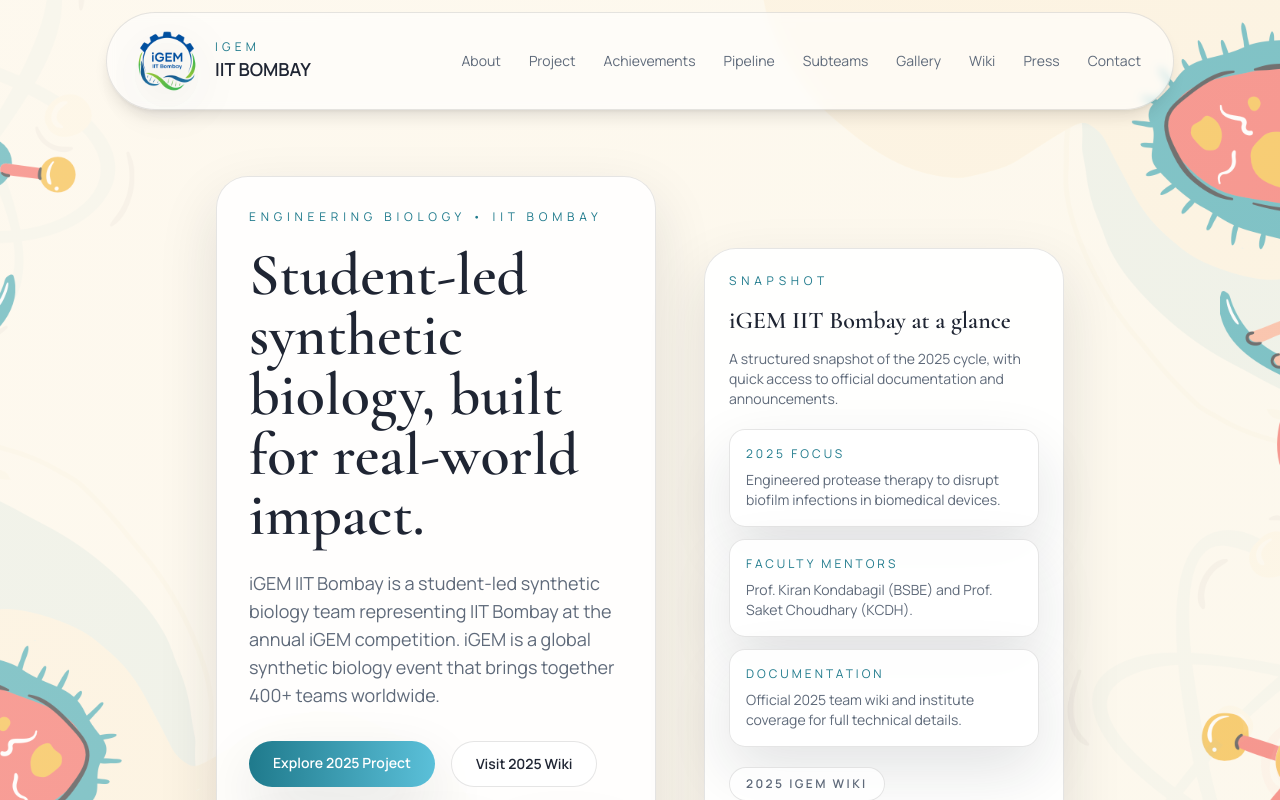
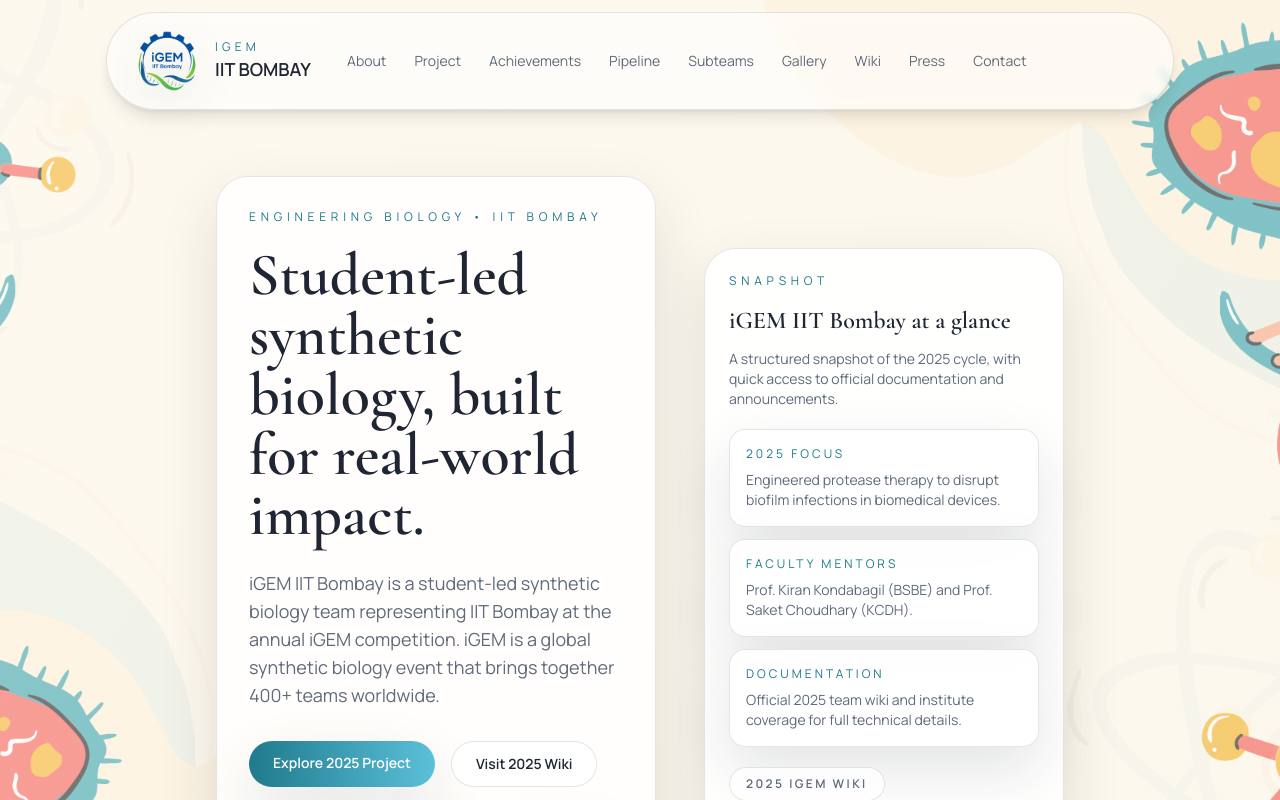
Before and after one commit to SagnikDey1503/igem_iitb, a React (Vite) app: page / in a window 1280 px wide. Shown: the top 800 px of the page. Built offline with nearby package versions, Linux system fonts and the light colour scheme.

Commit message:
Tighten brand-to-nav spacing in navbar

```diff
--- a/src/App.jsx
+++ b/src/App.jsx
@@ -153,7 +153,7 @@ export default function App() {
       <header className="fixed top-0 z-30 w-full">
         <div className="mx-auto w-full sm:pt-3 sm:w-[92vw] sm:px-4 md:w-[85vw] lg:w-[70vw] xl:min-w-[1100px] xl:max-w-[1400px]">
           <div className="flex w-full items-center justify-center rounded-none border border-transparent bg-white px-4 py-3 pr-4 shadow-none backdrop-blur-sm sm:rounded-full sm:border-black/10 sm:bg-white/60 sm:px-6 sm:py-3 sm:pr-6 sm:shadow-lg sm:backdrop-blur-sm">
-            <div className="flex w-full items-center gap-6">
+            <div className="flex w-full items-center gap-4">
               <div className="flex shrink-0 items-center gap-3">
                 <img
                   src={iitbLogo}
@@ -165,7 +165,7 @@ export default function App() {
                   <p className="text-base font-semibold text-ink sm:text-lg">IIT BOMBAY</p>
                 </div>
               </div>
-              <nav className="hidden min-w-0 flex-1 items-center justify-end gap-3 pl-4 text-xs text-muted xl:flex xl:text-sm 2xl:gap-4">
+              <nav className="hidden min-w-0 flex-1 items-center justify-start gap-3 pl-3 text-xs text-muted xl:flex xl:text-sm 2xl:gap-4">
                 {['About', 'Project', 'Achievements', 'Pipeline', 'Subteams', 'Gallery', 'Wiki', 'Press', 'Contact'].map(
                   (item) => (
                     <a
```
